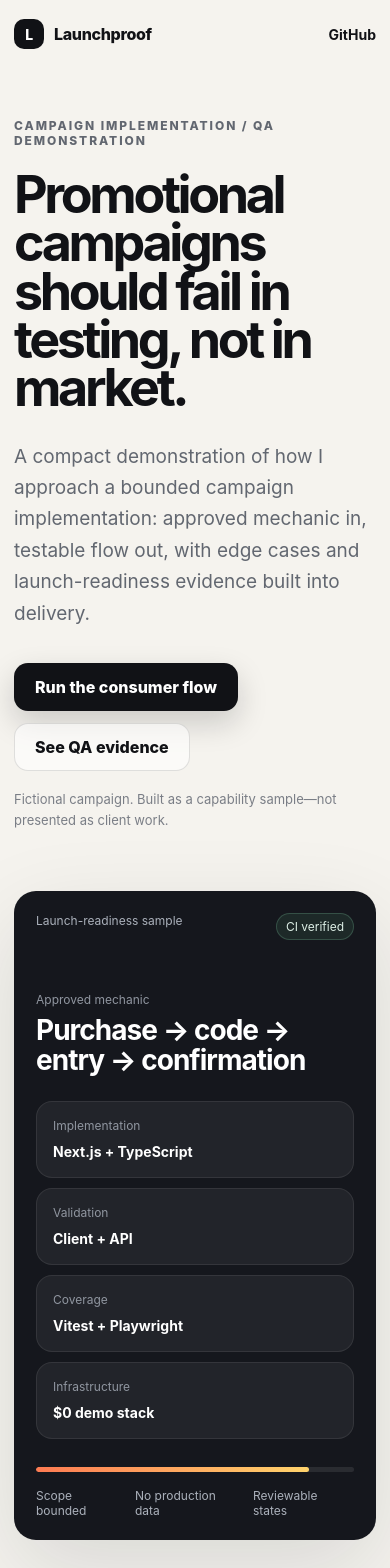
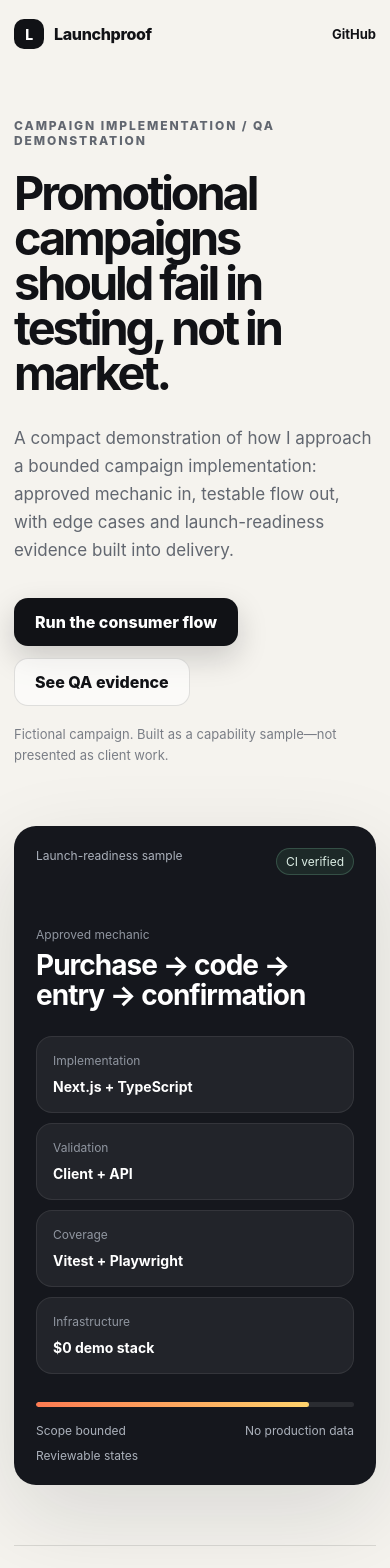
Before and after one commit to sandaruwantharaka172-star/promo-launch-qa-demo, a Next.js app: page / in a window 390 px wide. Shown: the top 1568 px of the page. Built offline with nearby package versions, Linux system fonts and the light colour scheme.

Commit message:
polish: tighten buyer-facing copy and mobile presentation

```diff
--- a/src/app/globals.css
+++ b/src/app/globals.css
@@ -151,9 +151,11 @@ button, a { -webkit-tap-highlight-color: transparent; }
 .success-actions { display: flex; justify-content: center; flex-wrap: wrap; gap: 10px; }
 .success-actions .primary-button { background: white; color: #111827; }
 
-@media (max-width: 900px) {
+@media (max-width: 1100px) {
   .hero, .campaign-shell, .handoff-section { grid-template-columns: 1fr; gap: 46px; }
   .hero { padding-top: 64px; }
+  .hero-copy { max-width: 820px; }
+  .delivery-card { max-width: 720px; width: 100%; }
   .delivery-card { transform: none; }
   .campaign-shell { padding-top: 45px; }
   .campaign-form-wrap { position: static; }
@@ -166,7 +168,12 @@ button, a { -webkit-tap-highlight-color: transparent; }
   .site-header, .campaign-header { min-height: 68px; }
   .header-meta .demo-pill { display: none; }
   .hero { padding: 50px 0 60px; }
-  .hero h1 { font-size: 52px; }
+  .hero h1 { font-size: clamp(44px, 12vw, 58px); line-height: .96; }
+  .hero-copy > p { font-size: 17px; }
+  .header-meta { gap: 12px; font-size: 13px; }
+  .delivery-foot { flex-wrap: wrap; }
+  .qa-score { white-space: normal; }
+  .campaign-story h1 { font-size: clamp(48px, 13vw, 62px); }
   .delivery-card, .qa-panel, .entry-form { border-radius: 22px; padding: 22px; }
   .delivery-grid { grid-template-columns: 1fr; }
   .capability-section { padding: 50px 0; }
@@ -174,8 +181,7 @@ button, a { -webkit-tap-highlight-color: transparent; }
   .handoff-section { padding: 46px 0 70px; }
   .handoff-section h2 { font-size: 38px; }
   .site-footer { align-items: flex-start; flex-direction: column; justify-content: center; padding: 22px 0; }
-  .campaign-story h1 { font-size: 56px; }
-  .campaign-brand { margin-bottom: 32px; }
+    .campaign-brand { margin-bottom: 32px; }
   .form-heading { flex-direction: column; }
 }
 
```
